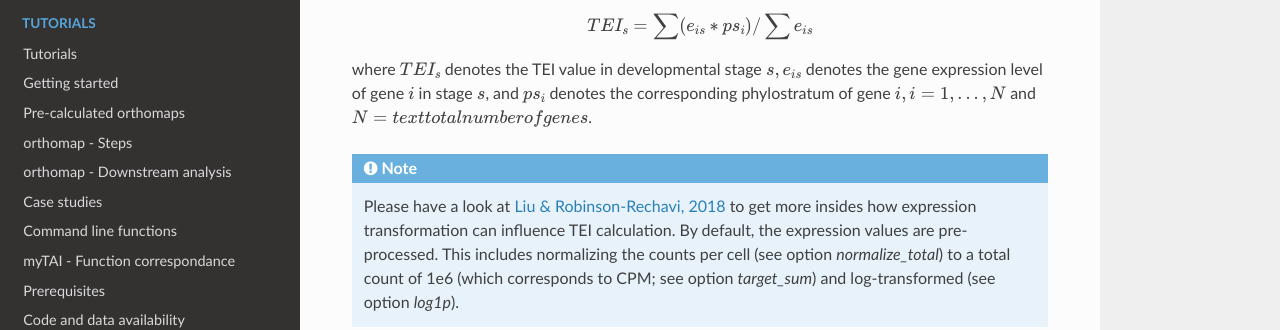
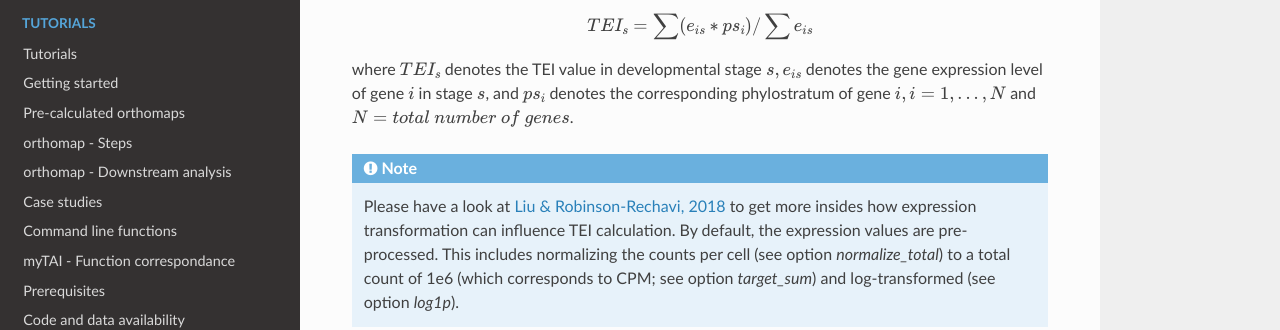
Before and after one commit to kullrich/orthomap, a Sphinx documentation site: the page built from docs/tutorials/add_tei.rst, in a window 1280 px wide and 1267 px high. Shown: the part 290-620 px from the top of the window. Built offline with Sphinx 7.4.7 and the Read the Docs theme 2.0.0, drawn with Linux system fonts in a browser that asks for light colours; pages that are not in the unit, such as notebooks, are missing from menus.

Commit message:
# update tutorials

```diff
--- a/docs/tutorials/add_tei.rst
+++ b/docs/tutorials/add_tei.rst
@@ -17,7 +17,7 @@ over all evolutionary age categories denoted as *phylostra*.
 where :math:`TEI_s` denotes the TEI value in developmental stage
 :math:`s, e_{is}` denotes the gene expression level of gene :math:`i`
 in stage :math:`s`, and :math:`ps_i` denotes the corresponding phylostratum
-of gene :math:`i, i = 1,...,N` and :math:`N = text{total number of genes}`.
+of gene :math:`i, i = 1,...,N` and :math:`N = total\ number\ of\ genes`.
 
 .. note::
    Please have a look at `Liu & Robinson-Rechavi, 2018 <https://doi.org/10.1093/gbe/evy177>`_ to get more insides how expression transformation can influence TEI calculation.
```
Also changed, not shown: docs/notebooks/add_tei.ipynb.
